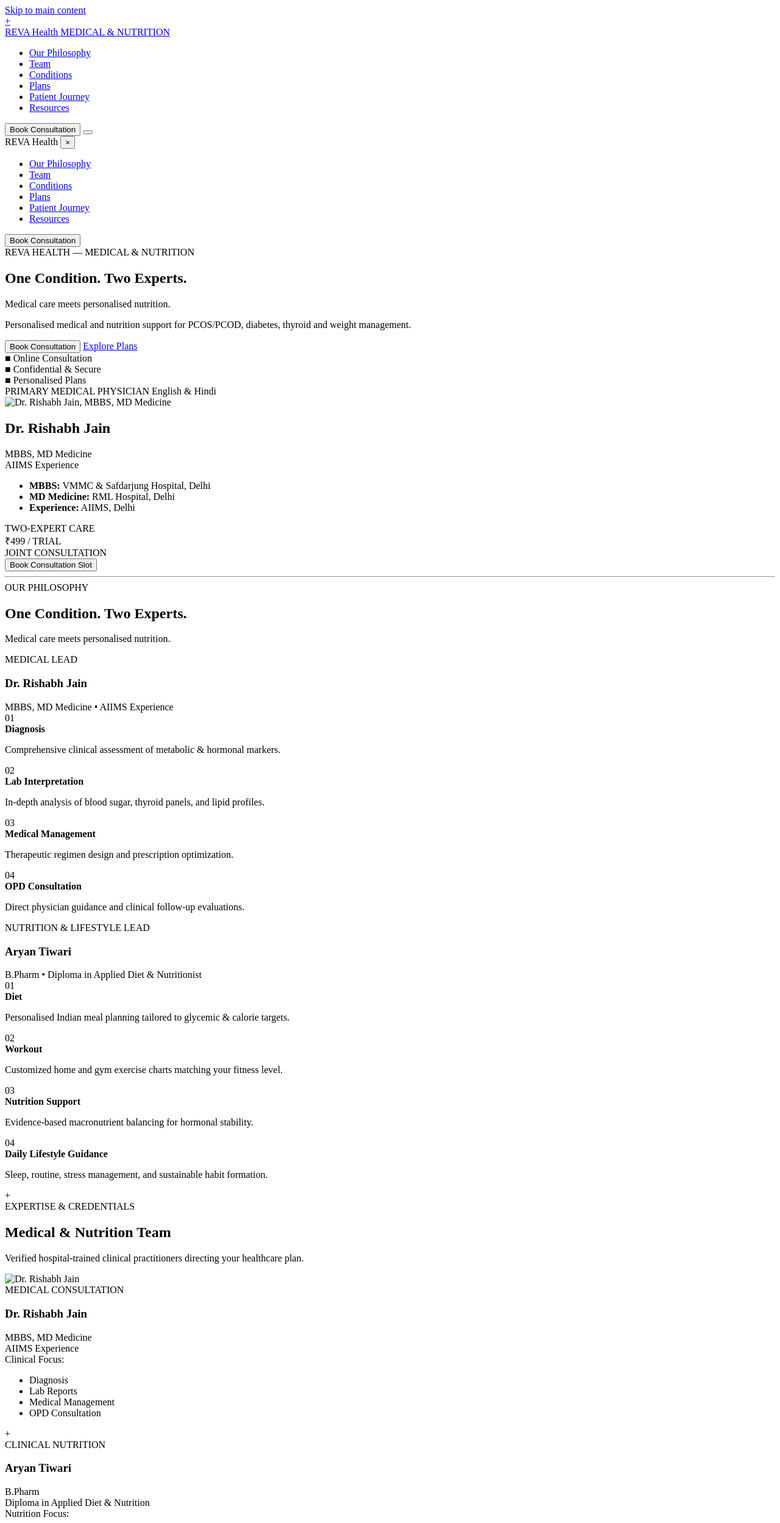
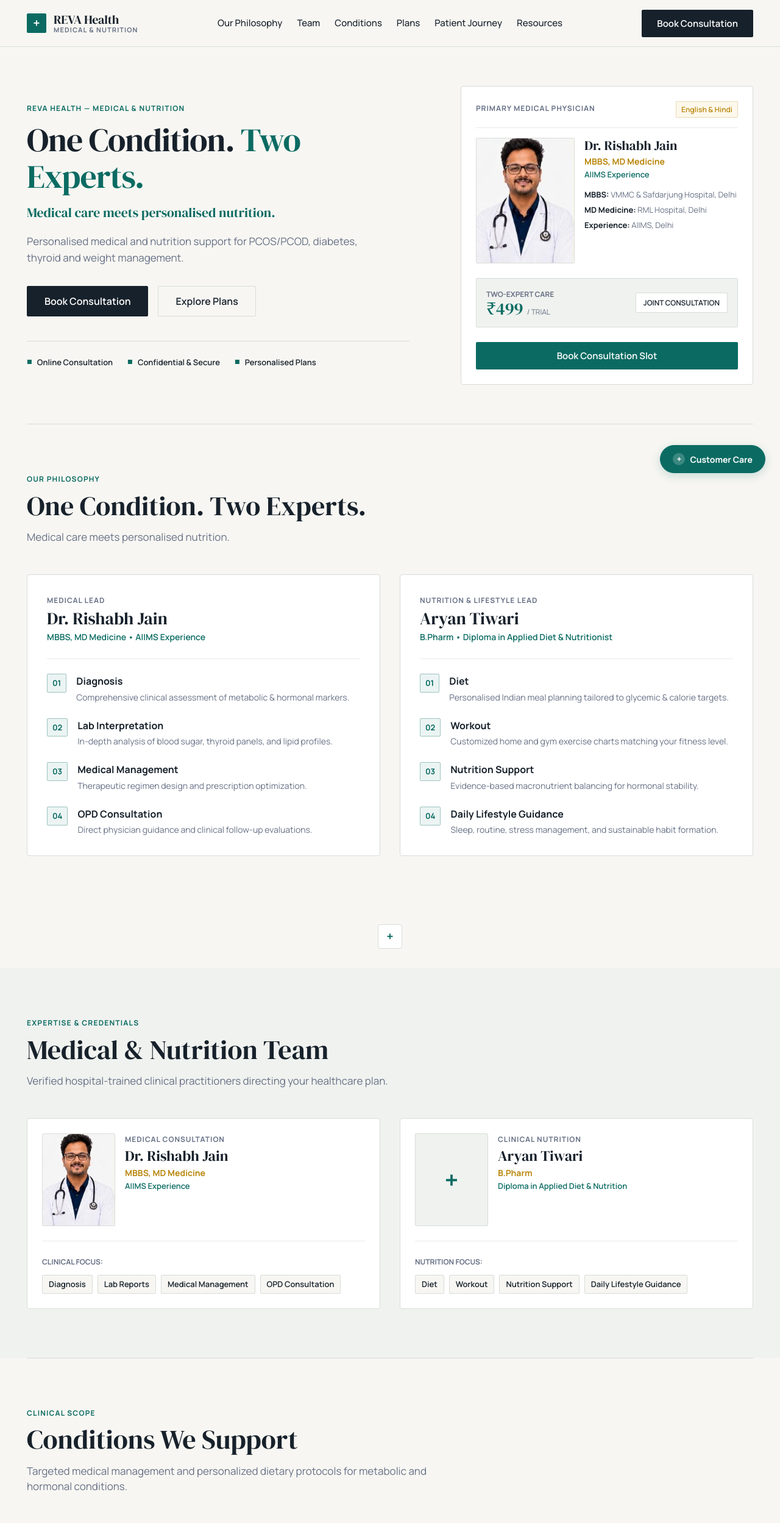
Before and after one commit to kartikeymishradev/symmetrical-bassoon, a plain HTML site: page index.html in a window 1280 px wide. Shown: the top 2498 px of the page at 61% size. Drawn offline with Linux system fonts and the light colour scheme; the site is published under a folder, as on GitHub Pages, so addresses that start at the root find nothing.

Commit message:
Fix Vercel routing: remove route rewrites from vercel.json and use clean asset paths

```diff
--- a/index.html
+++ b/index.html
@@ -7,16 +7,16 @@
   <title>REVA Health | One Condition. Two Experts.</title>
 
   <!-- Favicons -->
-  <link rel="icon" type="image/svg+xml" href="/assets/icons/favicon.svg">
-  <link rel="icon" type="image/png" sizes="32x32" href="/assets/icons/favicon-32x32.png">
-  <link rel="apple-touch-icon" sizes="180x180" href="/assets/icons/apple-touch-icon.png">
+  <link rel="icon" type="image/svg+xml" href="assets/icons/favicon.svg">
+  <link rel="icon" type="image/png" sizes="32x32" href="assets/icons/favicon-32x32.png">
+  <link rel="apple-touch-icon" sizes="180x180" href="assets/icons/apple-touch-icon.png">
 
   <!-- Fonts: DM Serif Display & Manrope -->
   <link rel="preconnect" href="https://fonts.googleapis.com">
   <link rel="preconnect" href="https://fonts.gstatic.com" crossorigin>
   <link href="https://fonts.googleapis.com/css2?family=DM+Serif+Display:ital@0;1&family=Manrope:wght@400;500;600;700&display=swap" rel="stylesheet">
 
-  <link rel="stylesheet" href="/css/style.css">
+  <link rel="stylesheet" href="css/style.css">
 </head>
 <body>
   <!-- Accessibility Skip Link -->
@@ -25,7 +25,7 @@
   <!-- Header -->
   <header class="site-header">
     <div class="container header-inner">
-      <a href="/" class="brand-logo" aria-label="REVA Health Home">
+      <a href="#" class="brand-logo" aria-label="REVA Health Home">
         <span class="brand-mark" aria-hidden="true">+</span>
         <div class="brand-text">
           <span class="brand-title">REVA Health</span>
@@ -123,7 +123,7 @@
 
             <div class="hero-doc-profile">
               <div class="hero-doc-avatar-wrap">
-                <img src="/assets/images/dr-rishabh-jain.jpg" alt="Dr. Rishabh Jain, MBBS, MD Medicine" class="hero-doc-avatar" width="160" height="204" loading="eager">
+                <img src="assets/images/dr-rishabh-jain.jpg" alt="Dr. Rishabh Jain, MBBS, MD Medicine" class="hero-doc-avatar" width="160" height="204" loading="eager">
               </div>
               <div class="hero-doc-info">
                 <h2 class="hero-doc-name">Dr. Rishabh Jain</h2>
@@ -273,7 +273,7 @@
           <!-- Doctor Card -->
           <div class="team-card">
             <div class="team-header">
-              <img src="/assets/images/dr-rishabh-jain.jpg" alt="Dr. Rishabh Jain" class="team-avatar" width="120" height="152">
+              <img src="assets/images/dr-rishabh-jain.jpg" alt="Dr. Rishabh Jain" class="team-avatar" width="120" height="152">
               <div class="team-identity">
                 <span class="meta-label">MEDICAL CONSULTATION</span>
                 <h3 class="team-name">Dr. Rishabh Jain</h3>
@@ -779,6 +779,6 @@
     </div>
   </div>
 
-  <script src="/js/main.js"></script>
+  <script src="js/main.js"></script>
 </body>
 </html>
```
Also changed, not shown: vercel.json.
